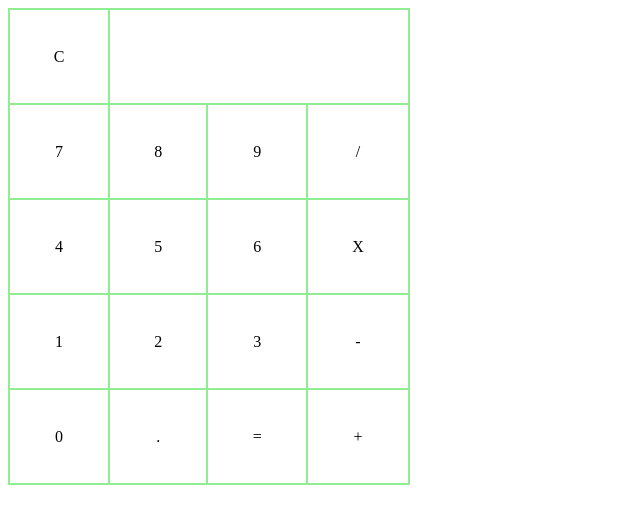
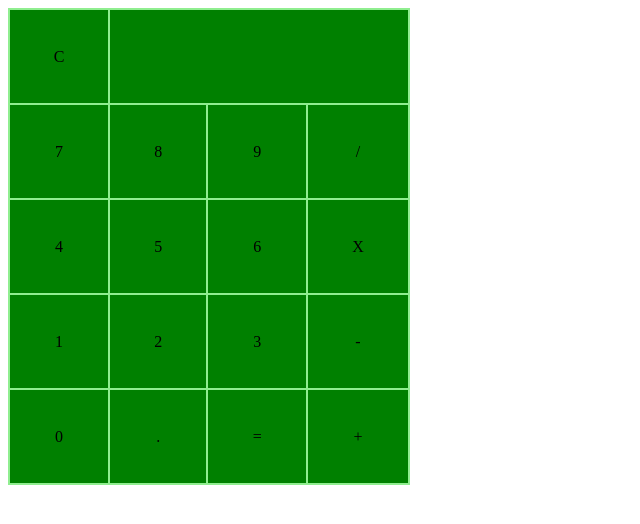
Before and after one commit to Momentum-Team-15/js-calculator-rayardenyoung, a plain HTML site: page index.html in a window 1280 px wide. Shown: the whole page, without its empty margins (0-640 px from the left). Drawn offline with Linux system fonts and the light colour scheme.

```diff
--- a/index.html
+++ b/index.html
@@ -4,31 +4,32 @@
     <meta charset="UTF-8">
     <meta http-equiv="X-UA-Compatible" content="IE=edge">
     <meta name="viewport" content="width=device-width, initial-scale=1.0">
-    <script src="main.jss"></script>
+    <script src="main.jss" defer></script>
     <link rel="stylesheet" href="main.css">
 
     <title>Document</title>
 </head>
 <body>
 <div class="main_container">
-        <div id="clear">C</div>
-        <div id="results_bar"></div>
-        <div id="seven">7</div>
-        <div id="eight">8</div>
-        <div id="nine">9</div>
-        <div id="divide">/</div>
-        <div id="four">4</div>
-        <div id="five">5</div>
-        <div id="six">6</div>
-        <div id="multiply">X</div>
-        <div id="one">1</div>
-        <div id="two">2</div>
-        <div id="three">3</div>
-        <div id="subtract">-</div>
-        <div id="zero">0</div>
-        <div id="decimal">.</div>
-        <div id="equal">=</div>
-        <div id="add">+</div>
+
+        <div class="button green" id="clear">C</div>
+        <div class="button green" id="results_bar"></div>
+        <div class="button green" id="seven">7</div>
+        <div class="button green" id="eight">8</div>
+        <div class="button green" id="nine">9</div>
+        <div class="button green" id="divide">/</div>
+        <div class="button green" id="four">4</div>
+        <div class="button green" id="five">5</div>
+        <div class="button green" id="six">6</div>
+        <div class="button green" id="multiply">X</div>
+        <div class="button green" id="one">1</div>
+        <div class="button green" id="two">2</div>
+        <div class="button green" id="three">3</div>
+        <div class="button green" id="subtract">-</div>
+        <div class="button green" id="zero">0</div>
+        <div class="button green" id="decimal">.</div>
+        <div class="button green" id="equal">=</div>
+        <div class="button green" id="add">+</div>
 </div>
 
 
--- a/main.css
+++ b/main.css
@@ -152,3 +152,12 @@
     border: .25px solid lightgreen;
 
 }
+
+.green {
+    background-color: green;
+
+}
+
+.teal {
+    background-color: teal;
+}
```
Also changed, not shown: 1 other file.
